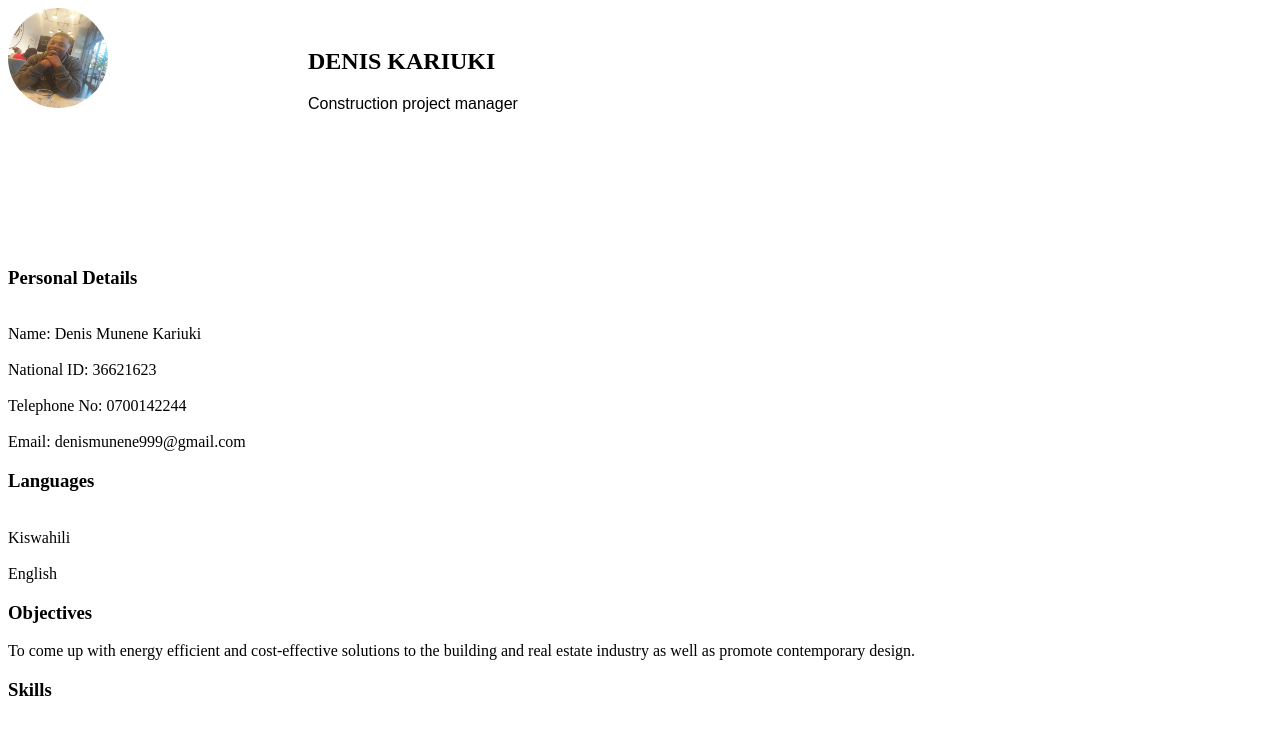
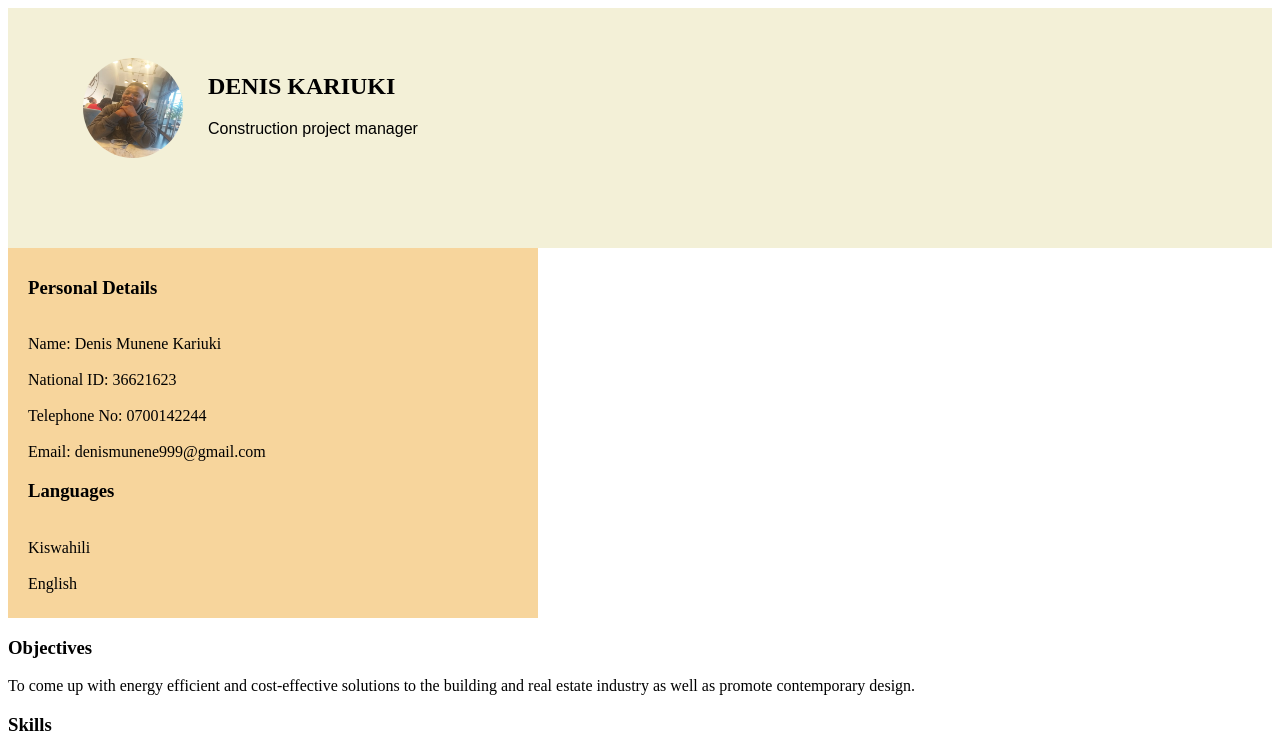
Before and after one commit to Munene-Kariuki/Curriculum-Vitae, a plain HTML site: page cv.html in a window 1280 px wide. Shown: the top 739 px of the page. Drawn offline with Linux system fonts and the light colour scheme.

Commit message:
changes the first container

```diff
--- a/assets/Css/styles.css
+++ b/assets/Css/styles.css
@@ -6,14 +6,38 @@
 .pic {
     width: 120px;
     height: 120px;
+    position: relative;
+    left: 75px;
+    top: 50px;
 }
 .tittle {
     width: 350px;
     height: 100px;
     position: relative;
-    left: 300px;
-    bottom: 100px;
+    left: 200px;
+    bottom: 75px;
 }
 .occupation {
     font-family: sans-serif;
 }
+.first-container {
+    background-color: rgb(243, 240, 215);
+
+}
+.second-container {
+    background-color: rgb(247, 213, 156);
+    width: 500px;
+    height: 350px;
+    padding: 10px 10px 10px 20px;
+    border: 10px;
+}
+.third-container {
+    background-color: rgb(247, 213, 156);
+    width: 500px;
+    height: 350px;
+    padding: 10px 10px 10px 20px;
+    border: 10px;
+    position: relative;
+    left: 500px;
+    bottom: 350px;
+}
--- a/cv.html
+++ b/cv.html
@@ -5,7 +5,7 @@
         <link rel="stylesheet" href="assets/Css/styles.css">
     </head>
     <body>
-        <div class="1st container">
+        <div class="first-container">
             <div class="pic">
                 <img class="profile" src="assets/pic.jpeg" />
             </div>
@@ -14,6 +14,7 @@
                 <div class="occupation"> <p> Construction project manager</p> </div>
             </div>
         </div>
+        <div class="second-container">
             <h3 class="headers"> Personal Details</h3>
             <p>
                <br>Name:   Denis Munene Kariuki<br>
@@ -21,15 +22,20 @@
                <br>Telephone No: 0700142244<br>
                <br>Email: denismunene999@gmail.com<br>
             </p>
+            <div>
                 <h3 class="headers"> Languages</h3>
                 <p>
                 <br>Kiswahili<br>
                 <br>English<br>
                 </p>
+            </div>
+        </div>
+        <div class="3rd-container">
             <h3 class="headers"> Objectives</h3>
             <p>
                 To come up with energy efficient and cost-effective solutions to the building and real estate industry as well as promote contemporary design.
             </p>
+            <div>
                 <h3 class="headers"> Skills</h3>
                 <p>
                     <br>•	Transitional knowledge in ArchiCAD, AutoCAD and Revit software<br>
@@ -43,6 +49,9 @@
                     <br>•	Driving<br>
                     <br>    Progressive skills in web design<br>
                 </p>
+            </div>
+        </div>
+
         <h3 class="headers"> Education</h3>
         <p>
             <br>2017-2021:      University of Nairobi.<br>
```
Lines whose indentation alone changed are shown as unchanged.
